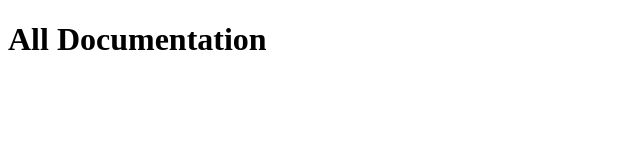
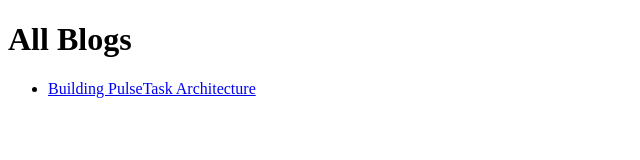
Before and after one commit to younesabourrig01/PulseTask, an Astro site in the folder blog-docs/: page /blogs in a window 1280 px wide. Shown: the whole page, without its empty margins (0-640 px from the left). Built offline with nearby package versions, Linux system fonts and the light colour scheme; Astro itself is replaced by a stand-in of ours.

Commit message:
fix problems to make blogs&docs run (styl is next)

```diff
--- a/blog-docs/src/content.config.ts
+++ b/blog-docs/src/content.config.ts
@@ -3,9 +3,9 @@ import { z } from "zod";
 import { glob } from "astro/loaders";
 
 const docs = defineCollection({
-  loader: glob({ pattern: "**/*.{md, mdx}", base: "../src/content/docs" }),
+  loader: glob({ pattern: "**/*.{md,mdx}", base: "src/content/docs" }),
   schema: z.object({
-    title: z.string,
+    title: z.string(), // Fixed: added parentheses ()
     description: z.string(),
     section: z.string(),
     order: z.number().default(0),
@@ -13,7 +13,7 @@ const docs = defineCollection({
 });
 
 const blogs = defineCollection({
-  loader: glob({ pattern: "**/*.{md, mdx}", base: "../src/content/blog" }),
+  loader: glob({ pattern: "**/*.{md,mdx}", base: "src/content/blogs" }), // Fixed: changed to "blogs" and removed "../"
   schema: z.object({
     title: z.string(),
     pubDate: z.coerce.date(),
--- a/blog-docs/src/pages/blogs/[...slug].astro
+++ b/blog-docs/src/pages/blogs/[...slug].astro
@@ -26,11 +26,7 @@ const { Content } = await render(blog);
     </nav>
     <main>
       <p>
-        Tags : {
-          blog.data.tags.map((t: any) => {
-            t;
-          })
-        }
+        Tags :{blog.data.tags}
       </p>
       <h1>{blog.data.title}</h1>
       <Content />
--- a/blog-docs/src/pages/blogs/index.astro
+++ b/blog-docs/src/pages/blogs/index.astro
@@ -6,15 +6,15 @@ const docs = await getCollection("blogs");
 
 <html lang="en">
   <head>
-    <title>Documentation</title>
+    <title>Blogs</title>
   </head>
   <body>
-    <h1>All Documentation</h1>
+    <h1>All Blogs</h1>
     <ul>
       {
         docs.map((blog) => (
           <li>
-            <a href={`/docs/${blog.id}`}>{blog.data.title}</a>
+            <a href={`/blogs/${blog.id}`}>{blog.data.title}</a>
           </li>
         ))
       }
```
